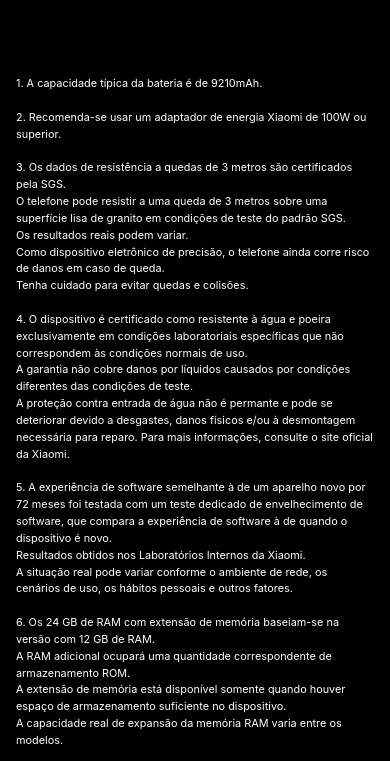
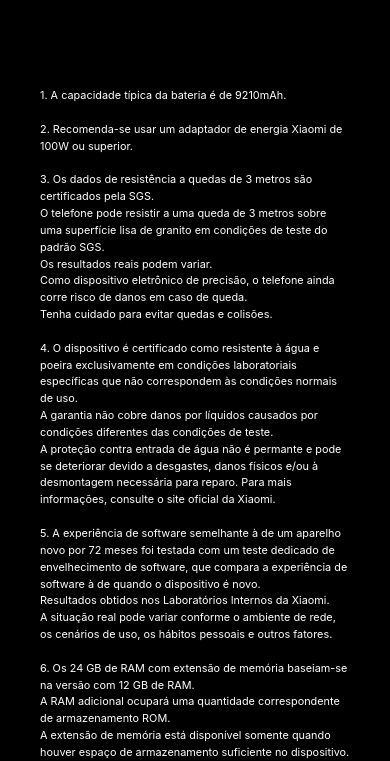
Before and after one commit to Desenvolvimento15/redmi-note-17-lancamento, a plain HTML site: page index.html in a window 390 px wide. Shown: the part 4823-5584 px from the top of the page. Drawn offline with Linux system fonts and the light colour scheme; a web font is replaced by a local one.

Commit message:
Use rems for disclaimer padding
Replace pixel-based padding (28px 16px 50px) with a single 2.5rem value for .rn17-disclaimer in css/style.css to improve scalability and consistency with rem-based sizing.

```diff
--- a/css/style.css
+++ b/css/style.css
@@ -963,7 +963,7 @@
 
     /* 9. DISCLAIMER */
     .rn17-disclaimer {
-        padding: 28px 16px 50px;
+        padding: 2.5rem;
     }
 
     .rn17-disclaimer__content {
```
